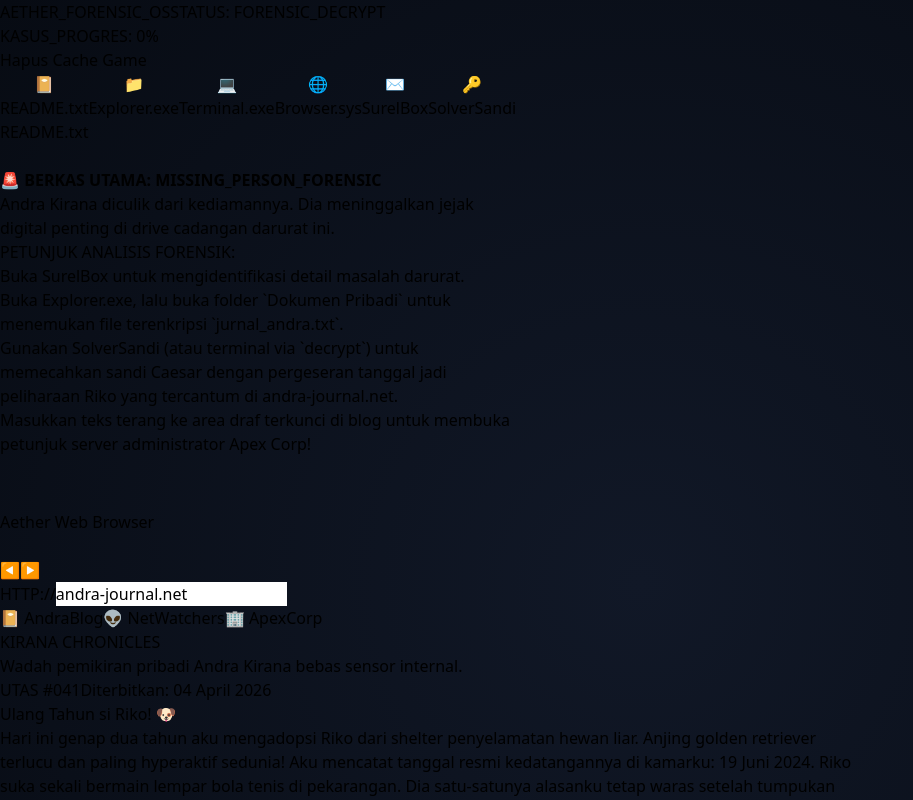
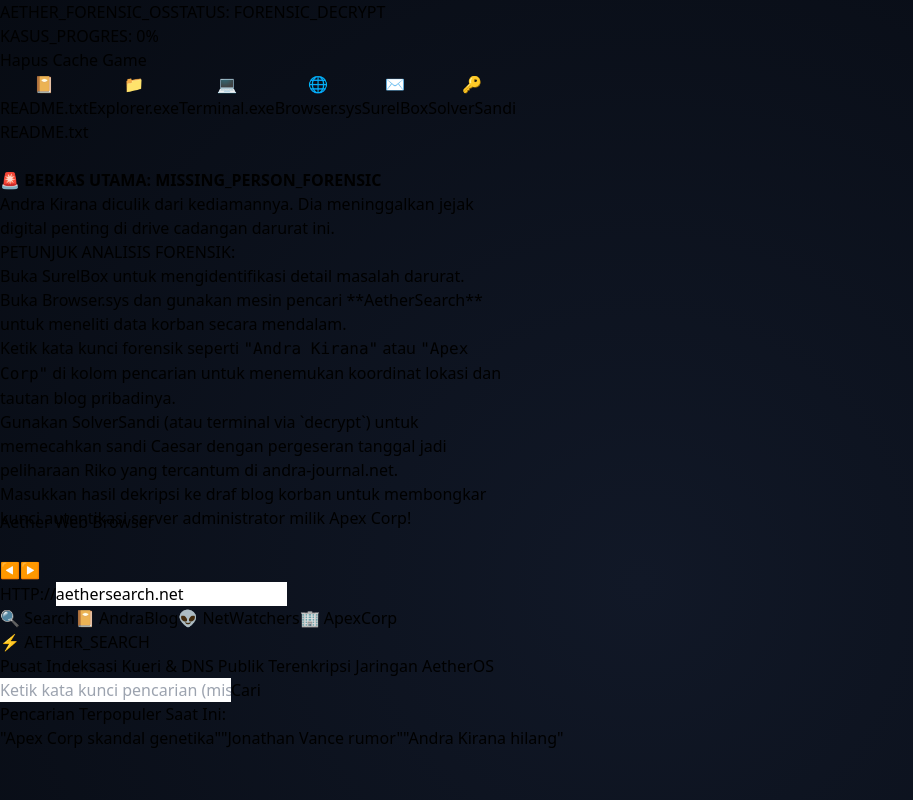
Before and after one commit to Ryosei-T11/diegetic-arg-platform, a React (Vite) app: page / in a window 1280 px wide. Both pictures are taken after a click on the element "andra-journal.net". Shown: the top 800 px of the page, without its empty margins (0-913 px from the left). Built offline with nearby package versions, Linux system fonts and the light colour scheme.

Commit message:
Update search database and improve AetherSearch component

```diff
--- a/src/App.jsx
+++ b/src/App.jsx
@@ -41,7 +41,7 @@ const INITIAL_EMAILS = [
   }
 ];
 
-// Database Sistem Berkas Lokas Simulasi (Virtual File System)
+// Database Sistem Berkas Lokal Simulasi (Virtual File System)
 const FILE_SYSTEM = {
   'root': {
     id: 'root',
@@ -93,6 +93,31 @@ const FILE_SYSTEM = {
   }
 };
 
+// Database Hasil Pencarian Fiktif Dinamis (AetherSearch Index Database)
+const SEARCH_DATABASE = [
+  {
+    id: 'search-1',
+    title: '🔴 INVESTIGASI: Kebocoran Dokumen Uji Klinis Ilegal Sektor S2 Apex Corp',
+    url: 'konspirasi-forum.id',
+    snippet: 'Beberapa informan independen membocorkan manipulasi data klinis bersandi "Genesis" yang diduga memicu mutasi genetik berbahaya. Whistleblower Andra Kirana mengklaim memiliki bukti forensik blueprint bypass di forum NetWatchers...',
+    keywords: ['apex', 'apex corp', 'skandal', 'genetika', 'genesis', 'uji coba', 'sektor s2', 'ilegal']
+  },
+  {
+    id: 'search-2',
+    title: '👤 Profil Dr. Jonathan Vance: Kebangkitan Raksasa Biomedis & Rumor Sandi Database',
+    url: 'andra-journal.net',
+    snippet: 'Jonathan Vance (CEO Apex Corp) dikenal sebagai figur penyelamat medis. Namun, peretas siber mengklaim menemukan tanda tangan digital MD5 hash rahasia miliknya yang mengunci gerbang administratif utama: eb823528b17b6ab86ba11b6b55979c53...',
+    keywords: ['jonathan', 'vance', 'rumor', 'ceo', 'hash', 'sandi', 'database', 'administrator']
+  },
+  {
+    id: 'search-3',
+    title: '🔍 Misteri Keberadaan Andra Kirana: Hilang Secara Tiba-tiba Pasca Kebocoran Data',
+    url: 'konspirasi-forum.id',
+    snippet: 'Pihak berwajib terkesan mengulur waktu untuk mengusut kasus hilangnya Andra Kirana. Sahabat terdekatnya menyatakan bahwa Andra mengunci berkas investigasinya menggunakan teka-teki nama hobi dan hari jadi anjing peliharaannya...',
+    keywords: ['andra', 'kirana', 'hilang', 'penculikan', 'anjing', 'riko']
+  }
+];
+
 // =========================================================================
 // 2. AUDIO WEB API RETRO SYNTHESIZER
 // =========================================================================
@@ -628,7 +653,129 @@ function PenampilGambar({ imgType, onClose }) {
   );
 }
 
-// G. INTERNET SIMULASI (PORTAL BROWSER)
+// G. INTERNET SIMULASI: MESIN PENCARI FIKTIF "AETHERSEARCH"
+function AetherSearch({ onNavigate, playSound }) {
+  const [query, setQuery] = useState('');
+  const [results, setResults] = useState([]);
+  const [searched, setSearched] = useState(false);
+
+  const handleSearch = (e) => {
+    if (e) e.preventDefault();
+    if (playSound) playSound('click');
+
+    const cleanQuery = query.toLowerCase().trim();
+    if (!cleanQuery) {
+      setResults([]);
+      setSearched(false);
+      return;
+    }
+
+    // Filter database artikel pencarian berdasarkan kecocokan kata kunci fiktif
+    const filtered = SEARCH_DATABASE.filter(item => {
+      return item.keywords.some(keyword => cleanQuery.includes(keyword)) ||
+             item.title.toLowerCase().includes(cleanQuery) ||
+             item.snippet.toLowerCase().includes(cleanQuery);
+    });
+
+    setResults(filtered);
+    setSearched(true);
+  };
+
+  return (
+    <div className="space-y-6 max-w-xl mx-auto font-mono text-xs text-slate-300">
+      {/* Brand Header */}
+      <div className="text-center space-y-2 py-4">
+        <h1 className="text-3xl font-black tracking-widest text-transparent bg-clip-text bg-gradient-to-r from-emerald-400 to-teal-500">
+          ⚡ AETHER_SEARCH
+        </h1>
+        <p className="text-[10px] text-slate-500">Pusat Indeksasi Kueri & DNS Publik Terenkripsi Jaringan AetherOS</p>
+      </div>
+
+      {/* Input Search Form */}
+      <form onSubmit={handleSearch} className="flex gap-2">
+        <input
+          type="text"
+          placeholder="Ketik kata kunci pencarian (misal: 'Apex Corp', 'Vance', 'Andra Kirana')..."
+          value={query}
+          onChange={(e) => setQuery(e.target.value)}
+          className="flex-1 bg-slate-900 border border-slate-800 rounded-lg px-4 py-2.5 text-slate-100 focus:outline-none focus:border-emerald-500/60"
+        />
+        <button
+          type="submit"
+          className="bg-emerald-950 hover:bg-emerald-900 text-emerald-400 border border-emerald-800/40 px-5 rounded-lg font-bold transition-all hover:scale-105"
+        >
+          Cari
+        </button>
+      </form>
+
+      {/* Trending Topics (Awal) */}
+      {!searched && (
+        <div className="p-4 bg-slate-900/40 rounded-lg border border-slate-800/60 text-center space-y-2">
+          <span className="text-slate-500 text-[9px] uppercase font-bold block">Pencarian Terpopuler Saat Ini:</span>
+          <div className="flex justify-center gap-2 flex-wrap">
+            {['Apex Corp skandal genetika', 'Jonathan Vance rumor', 'Andra Kirana hilang'].map((kw) => (
+              <button
+                key={kw}
+                onClick={() => {
+                  setQuery(kw);
+                  // Trigger search manual
+                  setTimeout(() => {
+                    const cleanQuery = kw.toLowerCase().trim();
+                    const filtered = SEARCH_DATABASE.filter(item => {
+                      return item.keywords.some(keyword => cleanQuery.includes(keyword)) ||
+                             item.title.toLowerCase().includes(cleanQuery) ||
+                             item.snippet.toLowerCase().includes(cleanQuery);
+                    });
+                    setResults(filtered);
+                    setSearched(true);
+                  }, 50);
+                }}
+                className="px-2.5 py-1 bg-slate-950 border border-slate-800 rounded text-[10px] text-emerald-400 hover:border-emerald-700 hover:bg-slate-900"
+              >
+                "{kw}"
+              </button>
+            ))}
+          </div>
+        </div>
+      )}
+
+      {/* Hasil Kueri */}
+      {searched && (
+        <div className="space-y-4">
+          <div className="text-[10px] text-slate-500 border-b border-slate-900 pb-2 flex justify-between">
+            <span>HASIL KUERI UNTUK: "{query}"</span>
+            <span>Ditemukan: {results.length} artikel</span>
+          </div>
+
+          {results.length > 0 ? (
+            <div className="space-y-4">
+              {results.map((item) => (
+                <div key={item.id} className="p-4 bg-slate-900/50 rounded-lg border border-slate-800/80 hover:border-emerald-900/40 transition-colors space-y-2">
+                  <span
+                    onClick={() => onNavigate(item.url)}
+                    className="text-sm font-bold text-emerald-400 hover:underline cursor-pointer block"
+                  >
+                    {item.title}
+                  </span>
+                  <span className="text-[10px] text-slate-500 block">HTTP://{item.url}</span>
+                  <p className="text-slate-300 leading-relaxed text-[11px] font-sans">{item.snippet}</p>
+                </div>
+              ))}
+            </div>
+          ) : (
+            <div className="text-center py-8 space-y-2">
+              <span className="text-rose-500 text-2xl block">🕵️‍♂️</span>
+              <p className="text-slate-400 font-bold">Kueri Tidak Mengembalikan Data</p>
+              <p className="text-slate-500 text-[10px]">Tips: Gunakan kueri fiktif yang umum di dunia AetherOS, seperti "Apex", "Vance", "Andra", atau "Genetika".</p>
+            </div>
+          )}
+        </div>
+      )}
+    </div>
+  );
+}
+
+// H. INTERNET SIMULASI: SITUS BLOG KORBAN (andra-journal.net)
 function KorbanBlog({ gameState, onUnlockJournal, playSound, onNavigate }) {
   const [blogPassInput, setBlogPassInput] = useState('');
 
@@ -717,6 +864,7 @@ function KorbanBlog({ gameState, onUnlockJournal, playSound, onNavigate }) {
   );
 }
 
+// I. INTERNET SIMULASI: FORUM (konspirasi-forum.id)
 function ForumHome({ playSound, onNavigate }) {
   const [forumComment, setForumComment] = useState('');
   const [forumThreads, setForumThreads] = useState([
@@ -820,6 +968,7 @@ function ForumHome({ playSound, onNavigate }) {
   );
 }
 
+// J. INTERNET SIMULASI: SITUS MEGACORP (apex-corp.org)
 function MegaCorpSitus({ url, gameState, onHackMegaCorp, playSound, onNavigate, onOpenWindow }) {
   const [megaCorpPassword, setMegaCorpPassword] = useState('');
   const [megaCorpError, setMegaCorpError] = useState('');
@@ -944,6 +1093,7 @@ function MegaCorpSitus({ url, gameState, onHackMegaCorp, playSound, onNavigate,
   );
 }
 
+// K. FRAME UTAMA BROWSER (MENGATUR NAVIGASI & ROUTING INTERNET)
 function Browser({
   url,
   onNavigate,
@@ -988,7 +1138,14 @@ function Browser({
           />
         </div>
 
+        {/* Bookmarks bar */}
         <div className="flex gap-1.5 font-mono text-[10px]">
+          <button
+            onClick={() => onNavigate('aethersearch.net')}
+            className={`px-2.5 py-1 rounded-md border ${url === 'aethersearch.net' ? 'bg-emerald-950 text-emerald-400 border-emerald-900/60' : 'bg-slate-900 text-slate-400'}`}
+          >
+            🔍 Search
+          </button>
           <button
             onClick={() => onNavigate('andra-journal.net')}
             className={`px-2.5 py-1 rounded-md border ${url === 'andra-journal.net' ? 'bg-emerald-950 text-emerald-400 border-emerald-900/60' : 'bg-slate-900 text-slate-400'}`}
@@ -1012,6 +1169,13 @@ function Browser({
 
       {/* VIEWPORT AREA */}
       <div className="flex-1 overflow-auto bg-slate-950 p-6 select-text">
+        {url === 'aethersearch.net' && (
+          <AetherSearch
+            onNavigate={onNavigate}
+            playSound={playSound}
+          />
+        )}
+
         {url === 'andra-journal.net' && (
           <KorbanBlog
             gameState={gameState}
@@ -1039,7 +1203,8 @@ function Browser({
           />
         )}
 
-        {url !== 'andra-journal.net' && url !== 'konspirasi-forum.id' && !url.startsWith('apex-corp.org') && (
+        {/* DNS NXDOMAIN Error */}
+        {url !== 'aethersearch.net' && url !== 'andra-journal.net' && url !== 'konspirasi-forum.id' && !url.startsWith('apex-corp.org') && (
           <div className="text-center py-12 space-y-3 font-mono">
             <span className="text-rose-500 text-3xl block">🚫</span>
             <h2 className="text-sm font-bold text-slate-100">Situs Tidak Ditemukan</h2>
@@ -1094,16 +1259,16 @@ export default function App() {
   const [terminalInput, setTerminalInput] = useState('');
   const terminalBottomRef = useRef(null);
 
-  // Browser Navigation State
-  const [browserUrl, setBrowserUrl] = useState('andra-journal.net');
-  const [browserHistory, setBrowserHistory] = useState(['andra-journal.net']);
+  // Browser Navigation State (Default dialihkan ke Mesin Pencari Fiktif AetherSearch)
+  const [browserUrl, setBrowserUrl] = useState('aethersearch.net');
+  const [browserHistory, setBrowserHistory] = useState(['aethersearch.net']);
   const [browserHistoryIndex, setBrowserHistoryIndex] = useState(0);
 
-  // Crypto Solver Inputs
+  // Crypto Solver Inputs (Base64 sengaja dikosongkan agar dicari manual lewat search engine)
   const [caesarInput, setCaesarInput] = useState('XGTMGF_XGTSKTM_RSTF');
   const [caesarShift, setCaesarShift] = useState(7);
   const [caesarOutput, setCaesarOutput] = useState('');
-  const [base64Input, setBase64Input] = useState('QVBFWF9HRU5FU0lTXzIwMjY=');
+  const [base64Input, setBase64Input] = useState('');
   const [base64Output, setBase64Output] = useState('');
 
   // Dragging Windows Logic States
@@ -1424,7 +1589,7 @@ export default function App() {
       setEmails(INITIAL_EMAILS);
       setWindows([{ id: 'readme', title: 'README.txt', x: 60, y: 80, w: 520, h: 390, zIndex: 10, minimized: false, content: 'readme' }]);
       setActiveWindow('readme');
-      setBrowserUrl('andra-journal.net');
+      setBrowserUrl('aethersearch.net');
     }
   };
 
@@ -1543,9 +1708,10 @@ export default function App() {
                 <h3 className="text-emerald-400 font-bold border-b border-slate-800 pb-1">PETUNJUK ANALISIS FORENSIK:</h3>
                 <ol className="list-decimal pl-4 space-y-2 leading-relaxed text-slate-300">
                   <li>Buka <span className="text-purple-400 font-bold">SurelBox</span> untuk mengidentifikasi detail masalah darurat.</li>
-                  <li>Buka <span className="text-yellow-400 font-bold">Explorer.exe</span>, lalu buka folder `Dokumen Pribadi` untuk menemukan file terenkripsi `jurnal_andra.txt`.</li>
-                  <li>Gunakan <span className="text-rose-400 font-bold">SolverSandi</span> (atau terminal via `decrypt`) untuk memecahkan sandi Caesar dengan pergeseran tanggal jadi peliharaan Riko yang tercantum di <span className="text-blue-400 underline cursor-pointer" onClick={() => openWindow('browser', 'Aether Web Browser', 860, 560)}>andra-journal.net</span>.</li>
-                  <li>Masukkan teks terang ke area draf terkunci di blog untuk membuka petunjuk server administrator Apex Corp!</li>
+                  <li>Buka <span className="text-blue-400 font-bold">Browser.sys</span> dan gunakan mesin pencari **AetherSearch** untuk meneliti data korban secara mendalam.</li>
+                  <li>Ketik kata kunci forensik seperti <code className="text-amber-400 font-bold">"Andra Kirana"</code> atau <code className="text-amber-400 font-bold">"Apex Corp"</code> di kolom pencarian untuk menemukan koordinat lokasi dan tautan blog pribadinya.</li>
+                  <li>Gunakan <span className="text-rose-400 font-bold">SolverSandi</span> (atau terminal via `decrypt`) untuk memecahkan sandi Caesar dengan pergeseran tanggal jadi peliharaan Riko yang tercantum di <span className="text-emerald-400 underline cursor-pointer" onClick={() => openWindow('browser', 'Aether Web Browser', 860, 560)}>andra-journal.net</span>.</li>
+                  <li>Masukkan hasil dekripsi ke draf blog korban untuk membongkar kunci autentikasi server administrator milik Apex Corp!</li>
                 </ol>
               </div>
             )}
```
